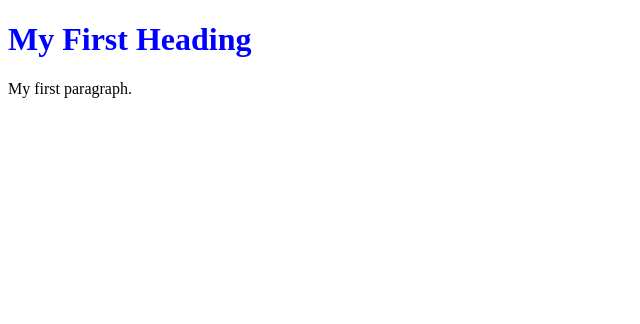
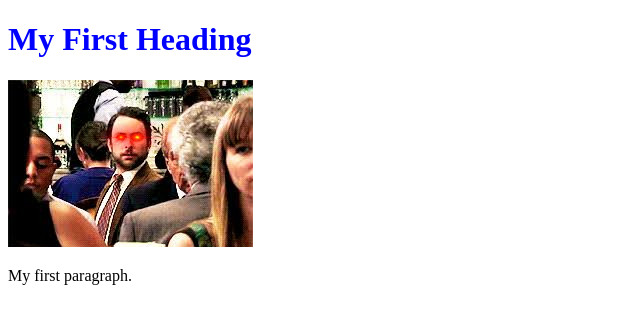
Before and after one commit to RyanBradford22/RyanBradford22.github.io, a plain HTML site: page index.html in a window 1280 px wide. Shown: the whole page, without its empty margins (0-640 px from the left). Drawn offline with Linux system fonts and the light colour scheme.

Commit message:
Update index.html

```diff
--- a/index.html
+++ b/index.html
@@ -8,6 +8,8 @@
 
 <h1>My First Heading</h1>
 
+<img src="memed-io-output.jpeg" alt="Charlie">
+
 <p>My first paragraph.</p>
 
 </body>
```
